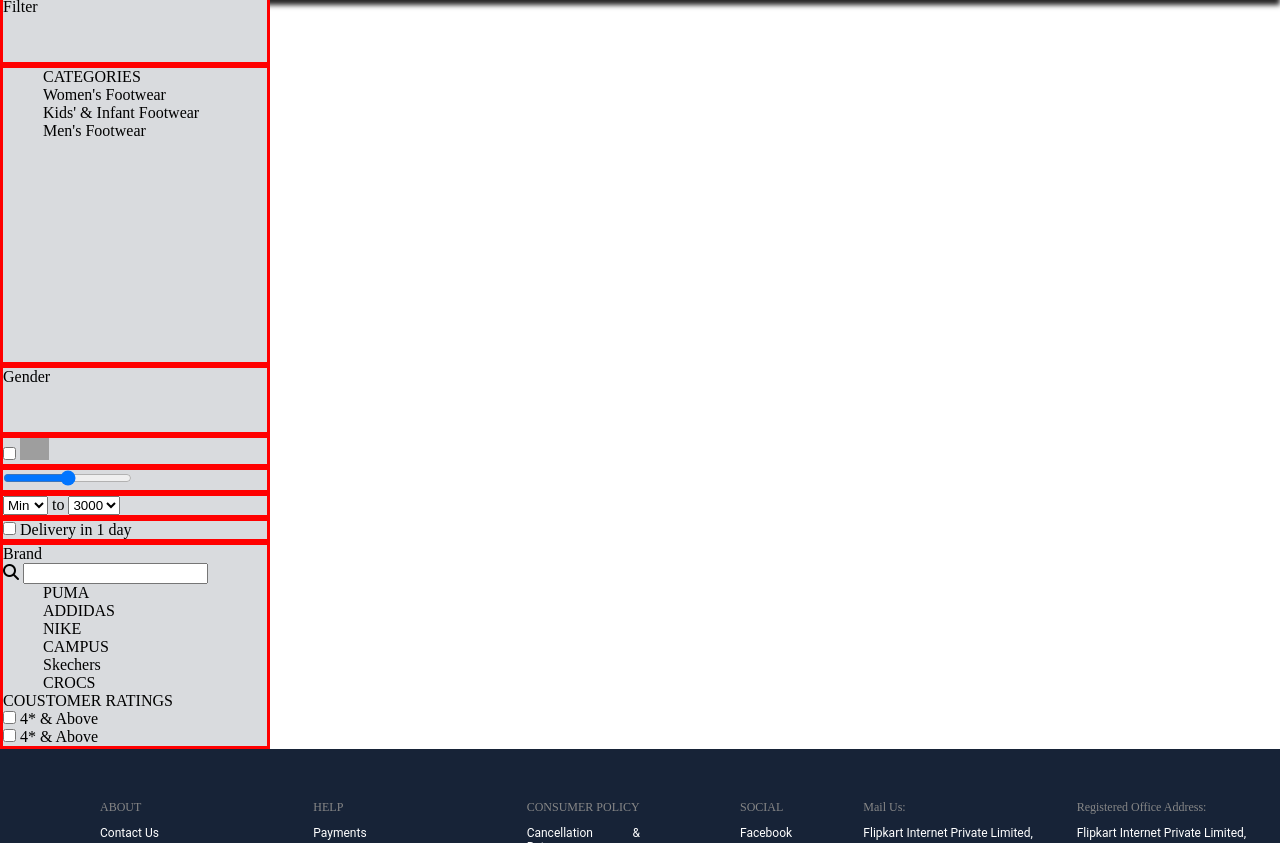
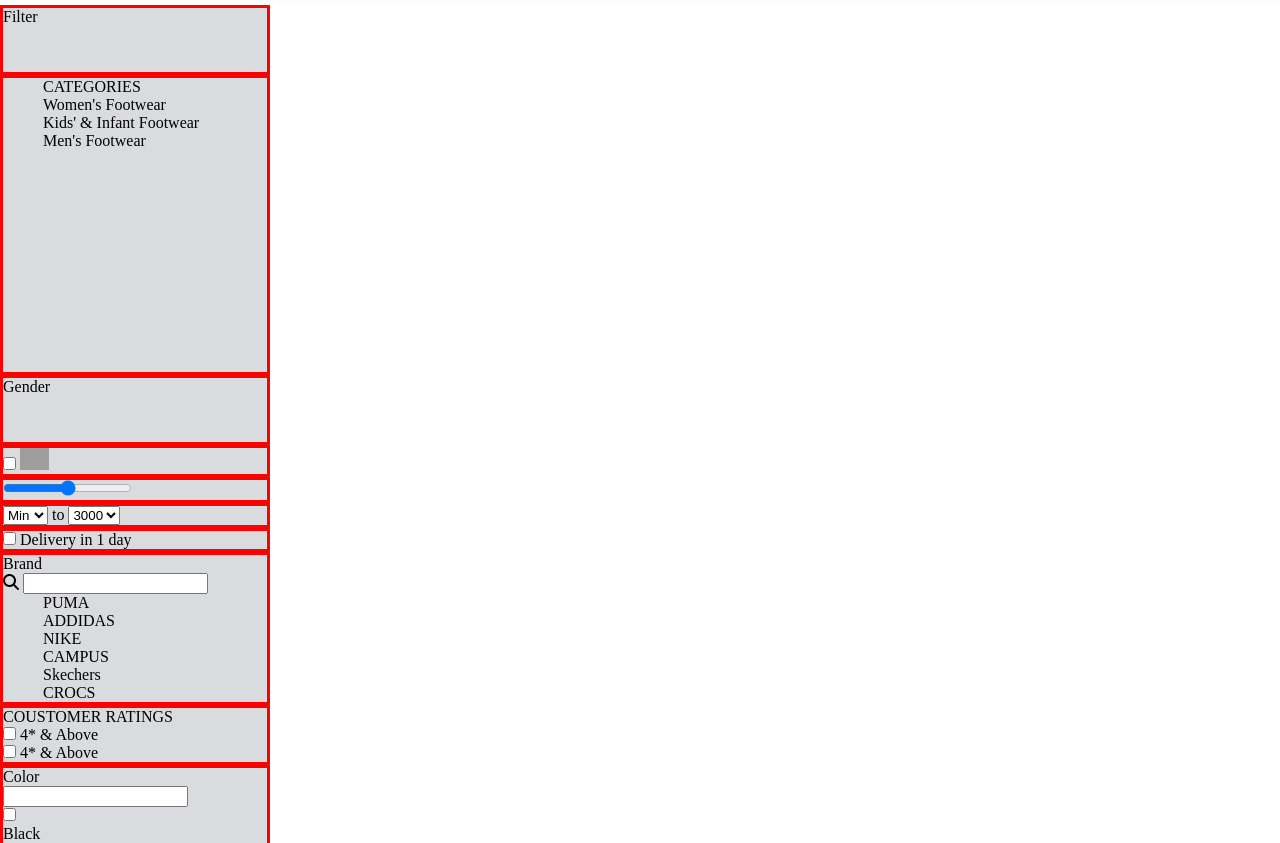
Before and after one commit to skstar7/Flipcart-Clone-by-Sakline, a plain HTML site: page single_product.html in a window 1280 px wide. Shown: the part 109-952 px from the top of the page. Drawn offline with Linux system fonts and the light colour scheme; grey boxes are pictures that could not be loaded.

Commit message:
Added design for single product

```diff
--- a/css/single_product.css
+++ b/css/single_product.css
@@ -201,7 +201,7 @@ header{
     height: 42px;
 
     justify-content: center;
-    box-shadow: 0px 10px 5px 0px rgb(38, 37, 37);
+    box-shadow: 0px 0px 5px 0px rgb(38, 37, 37);
 }
 #navbar>div{
     font-weight: bold;
@@ -220,6 +220,12 @@ header{
 
 
 /* asideAndArticle design starts */
+
+#asideAndArticle{
+    margin-top: 10px;
+}
+
+
 
 #side_bar{
     width: 270px;
--- a/single_product.html
+++ b/single_product.html
@@ -193,6 +193,7 @@
 
             </ul>
         </div>
+    </div>
         <div>
             <div>COUSTOMER RATINGS</div>
             <div><input id="cr1" type="checkbox"> <label for="cr1">4* & Above</label>
@@ -200,7 +201,27 @@
             <div><input id="cr1" type="checkbox"> <label for="cr1">4* & Above</label>
             </div>
         </div>
-    </div>
+
+
+        <div id="colorchoice">
+            <div>Color</div>
+            <div>
+                <div></div>
+                <div><input type="search"></div>
+            </div>
+            <div>
+                <div>
+                    <input type="checkbox">
+                    <div></div>
+                    <div> Black</div>
+                </div>
+
+
+            </div>
+        </div>
+
+
+
 
 
    </aside>
```
